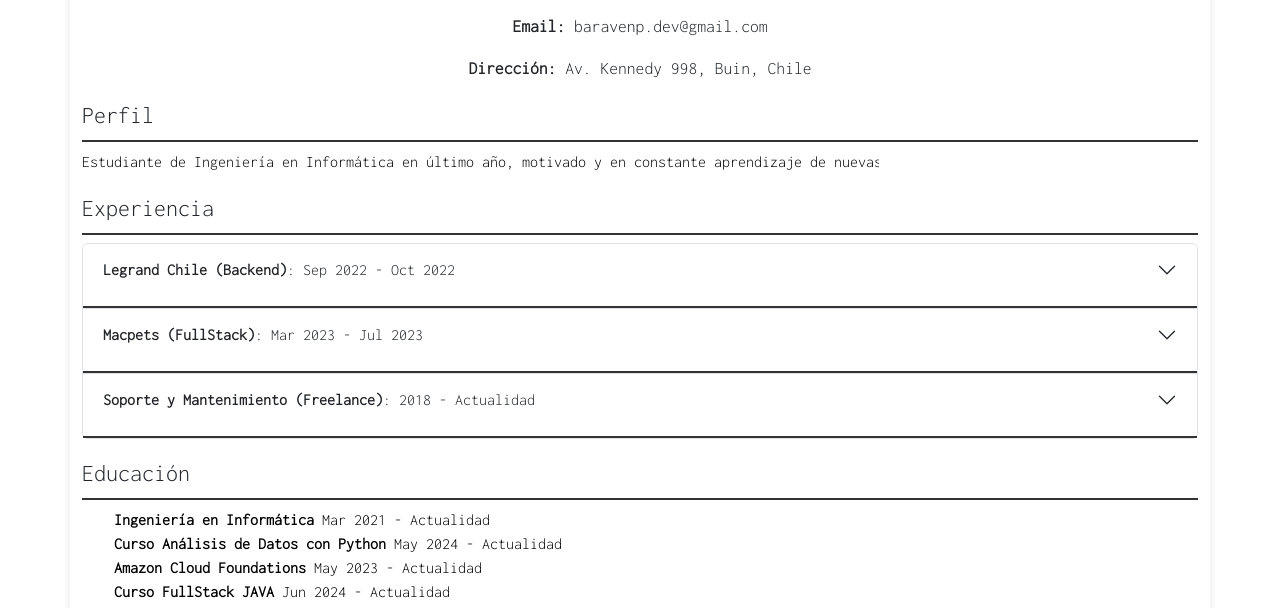
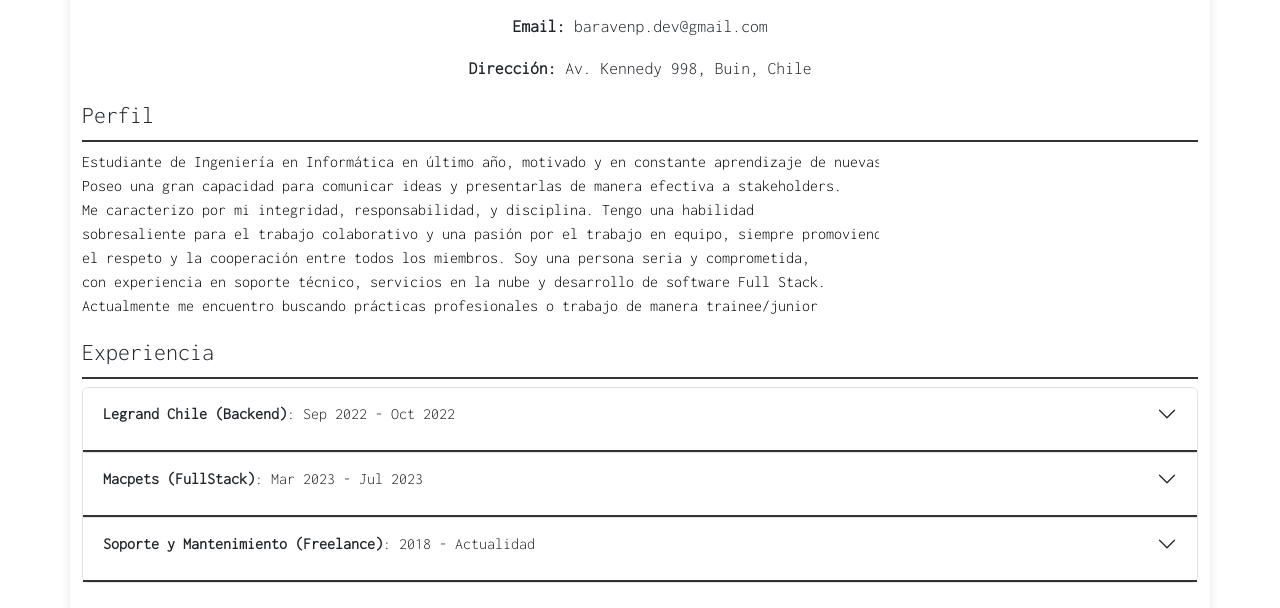
Before and after one commit to baravenp/CV_2024, a plain HTML site: page index.html in a window 1280 px wide. Shown: the part 157-765 px from the top of the page. Drawn offline with nearby package versions, Linux system fonts and the light colour scheme; some packages are replaced by stand-ins of ours; a script that the page names is missing.

Commit message:
se me olvido quitar el link XD bueno también agregue más biografia

```diff
--- a/index.html
+++ b/index.html
@@ -8,7 +8,6 @@
     <link href="https://cdn.jsdelivr.net/npm/bootstrap@5.3.3/dist/css/bootstrap.min.css" rel="stylesheet" integrity="sha384-QWTKZyjpPEjISv5WaRU9OFeRpok6YctnYmDr5pNlyT2bRjXh0JMhjY6hW+ALEwIH" crossorigin="anonymous">
     <script src="https://cdn.jsdelivr.net/npm/bootstrap@5.3.3/dist/js/bootstrap.bundle.min.js" integrity="sha384-YvpcrYf0tY3lHB60NNkmXc5s9fDVZLESaAA55NDzOxhy9GkcIdslK1eN7N6jIeHz" crossorigin="anonymous"></script>
     <script src="https://cdn.jsdelivr.net/npm/sweetalert2@11"></script>
-    <script src="https://cdn.emailjs.com/dist/email.min.js"></script>
 </head>
 <body>
 <div class="container">
@@ -26,12 +25,13 @@
         <h2>Perfil</h2>
         <div class="container__typing">
             <p class="typing-line">Estudiante de Ingeniería en Informática en último año, motivado y en constante aprendizaje de nuevas
-                tecnologías. Poseo una gran capacidad para comunicar ideas y presentarlas de manera efectiva a
-                stakeholders. Me caracterizo por mi integridad, responsabilidad, y disciplina. Tengo una habilidad
-                sobresaliente para el trabajo colaborativo y una pasión por el trabajo en equipo, siempre promoviendo el
-                respeto y la cooperación entre todos los miembros. Soy una persona seria y comprometida, con
-                experiencia en soporte técnico, servicios en la nube y desarrollo de software Full Stack.
-                Actualmente me encuentro buscando prácticas profesionales o trabajo de manera trainee/junior</p>
+                tecnologías.</p>
+                <p class="typing-line">Poseo una gran capacidad para comunicar ideas y presentarlas de manera efectiva a stakeholders.</p>
+                <p class="typing-line">Me caracterizo por mi integridad, responsabilidad, y disciplina. Tengo una habilidad  </p>
+                <p class="typing-line">sobresaliente para el trabajo colaborativo y una pasión por el trabajo en equipo, siempre promoviendo</p>
+                <p class="typing-line">el respeto y la cooperación entre todos los miembros. Soy una persona seria y comprometida,</p>
+                <p class="typing-line">con experiencia en soporte técnico, servicios en la nube y desarrollo de software Full Stack.</p>
+                <p class="typing-line">Actualmente me encuentro buscando prácticas profesionales o trabajo de manera trainee/junior</p>
         </div>
     </section>
 
```
